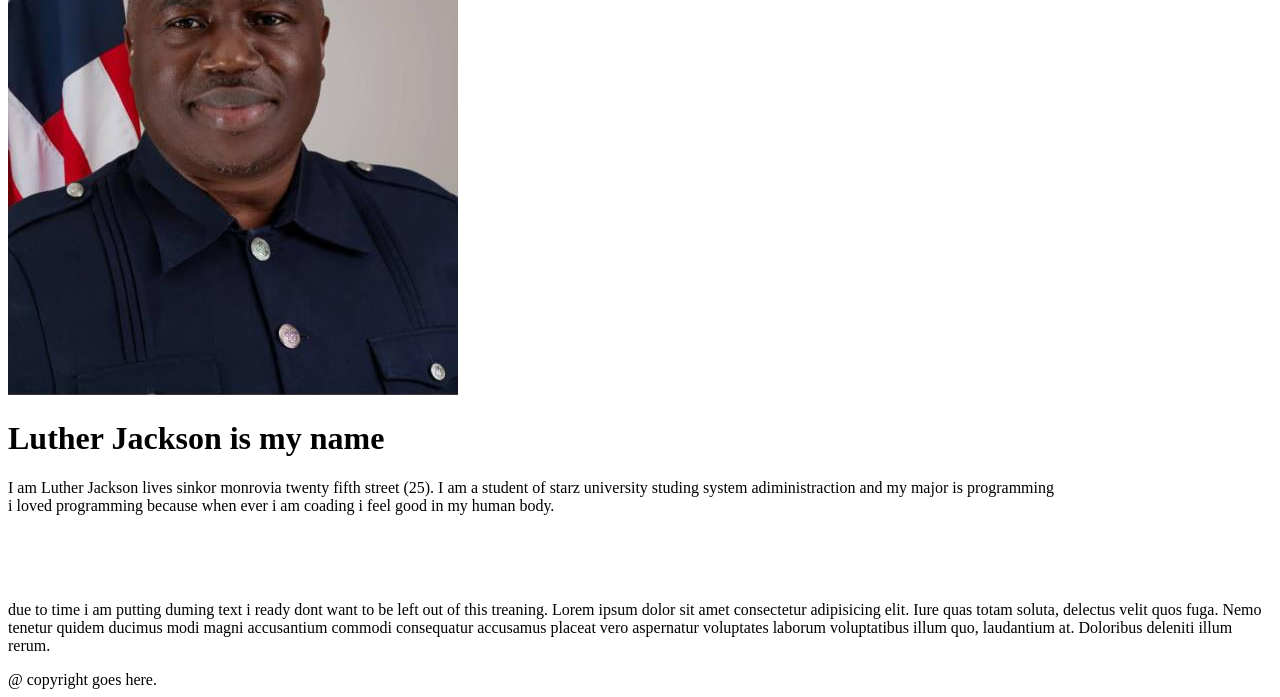
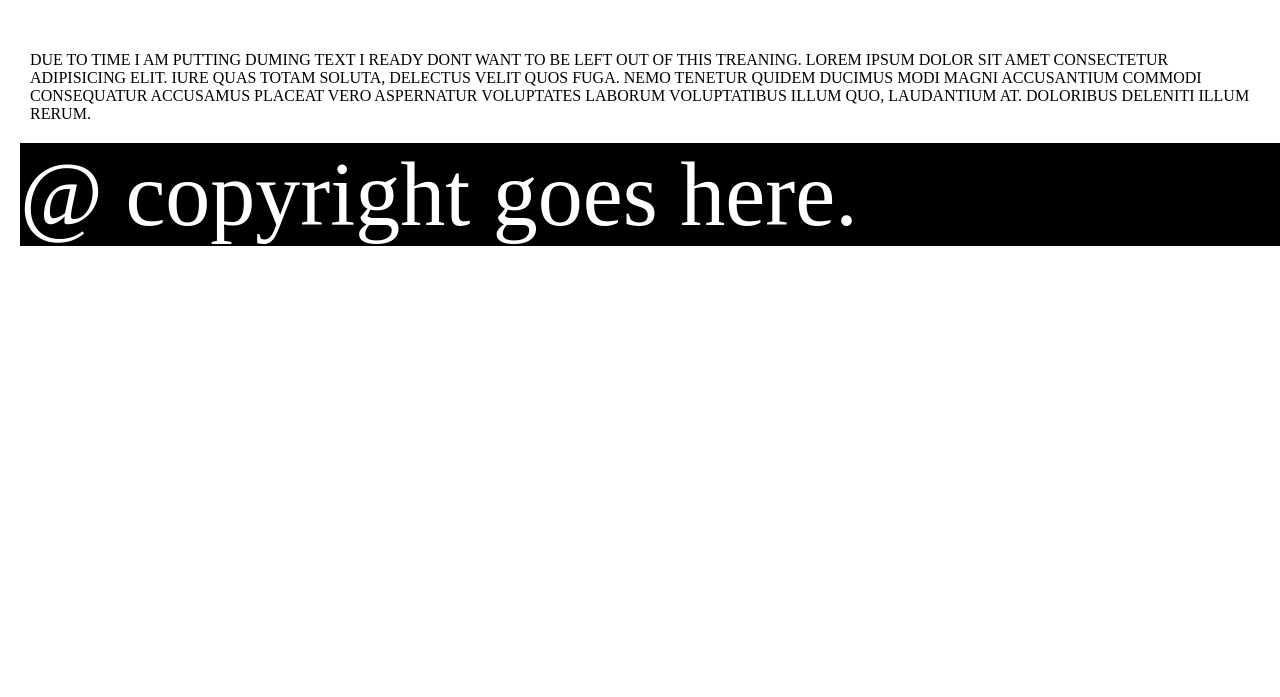
Before and after one commit to LutherJacksonjr1234/My-second-work, a plain HTML site: page index.html in a window 1280 px wide. Shown: the part 299-996 px from the top of the page. After the commit the page ends 800 px from the top, so only its background shows below. Drawn offline with Linux system fonts and the light colour scheme.

Commit message:
Update index.html

```diff
--- a/index.html
+++ b/index.html
@@ -4,7 +4,7 @@
     <meta charset="UTF-8">
     <meta name="viewport" content="width=device-width, initial-scale=1.0">
     <title>My second work</title>
-    <link rel="stylesheet" href="About me.css">
+    <link rel="stylesheet" href="Aboutme.css">
 </head>
 <body>
     <header>
```
